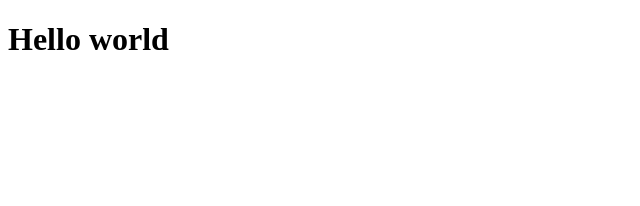
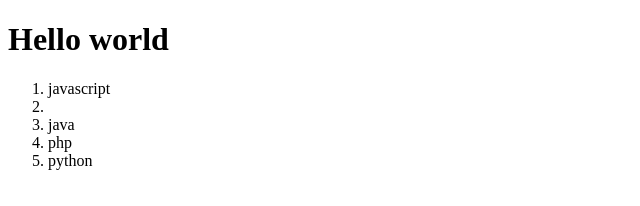
Before and after one commit to kauahenrique17/atividadepraticaHTML-, a plain HTML site: page index.html in a window 1280 px wide. Shown: the whole page, without its empty margins (0-640 px from the left). Drawn offline with Linux system fonts and the light colour scheme.

Commit message:
lista de linguagem

```diff
--- a/index.html
+++ b/index.html
@@ -7,5 +7,12 @@
 </head>
 <body>
     <h1>Hello world</h1>
+<ol>
+ <li>javascript<li>
+ <li>java</li>
+ <li>php</li>
+ <li>python</li>
+</ol>
+
 </body>
 </html>
```
